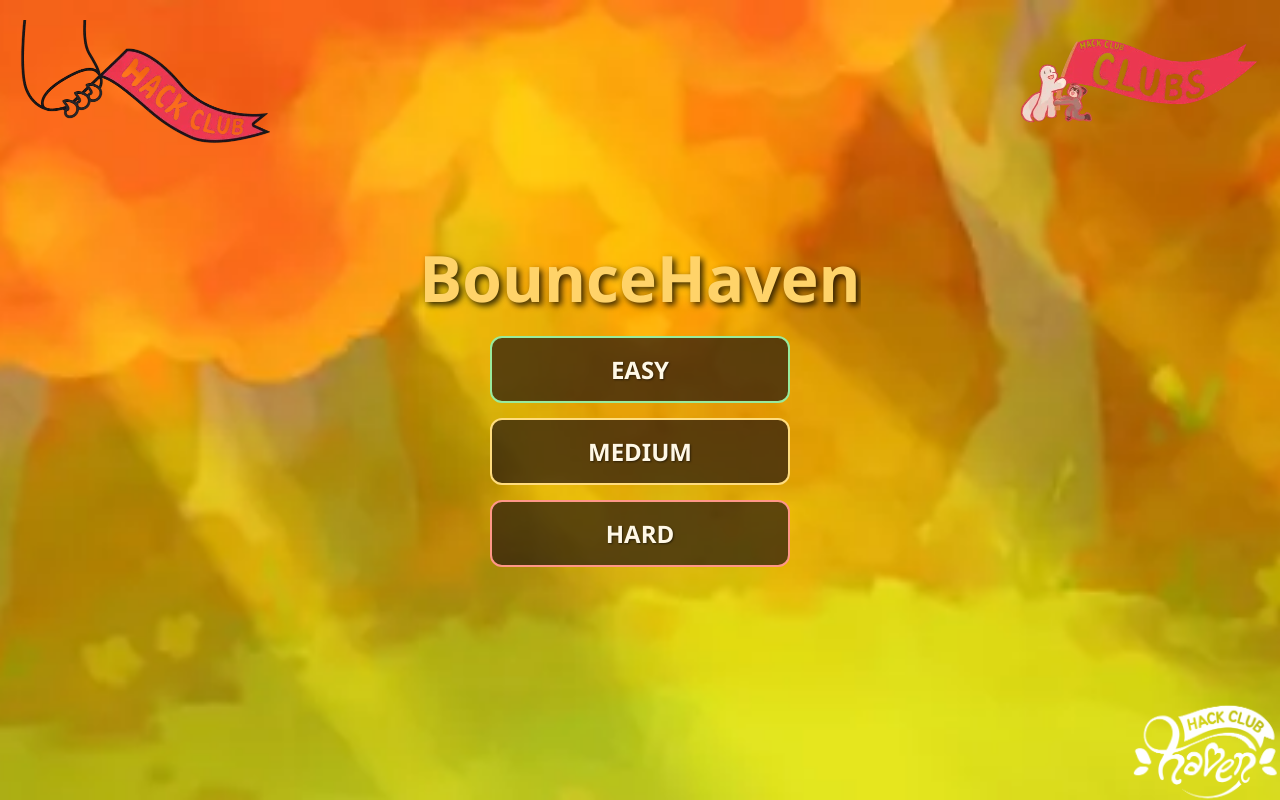
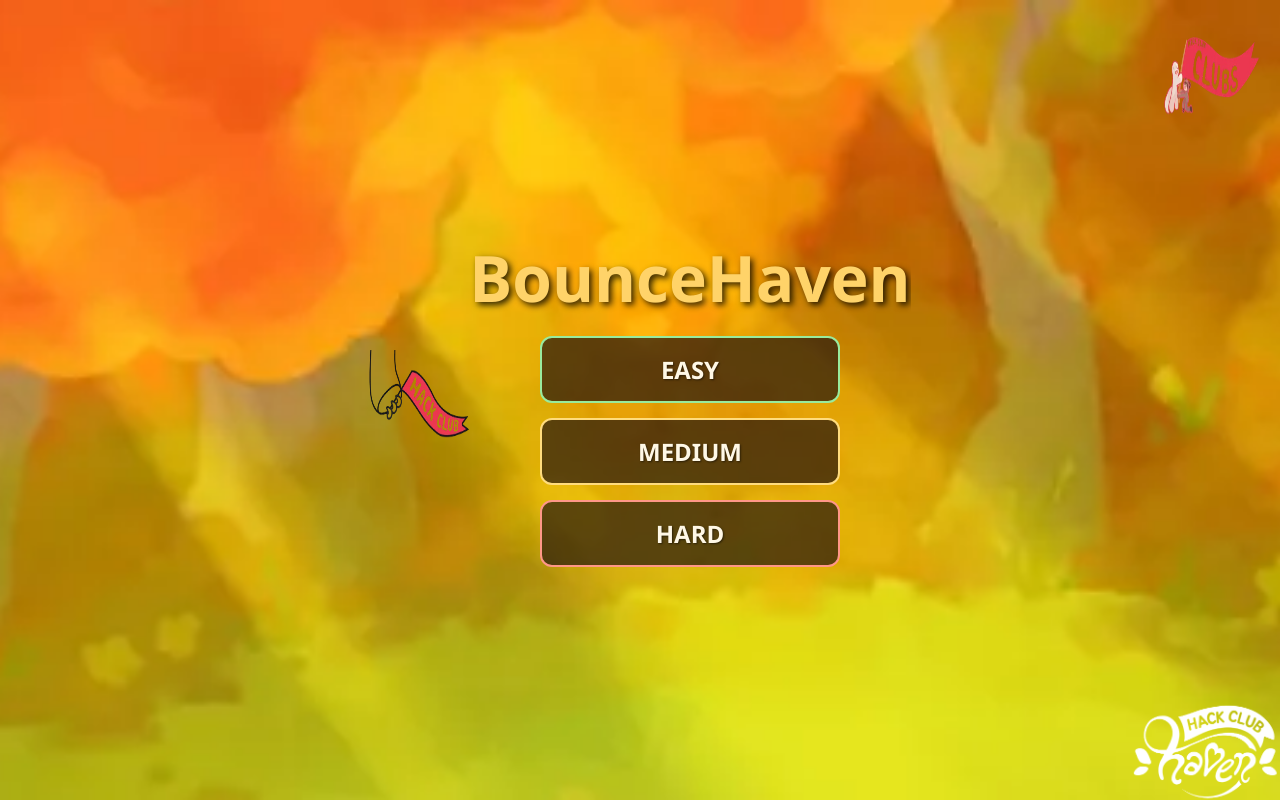
Before and after one commit to be-keb/BounceHaven, a plain HTML site: page index.html in a window 1280 px wide. Drawn offline with Linux system fonts and the light colour scheme.

Commit message:
Update style.css

```diff
--- a/style.css
+++ b/style.css
@@ -75,11 +75,10 @@
   pointer-events: none;
 }
 #left {
-  position: fixed;
   top: 20px;
   left: 20px;
-  width: 250px;
-  height: auto;
+  width: 100px;
+  height: 100px;
   z-index: 10;
   pointer-events: none;
 }
@@ -88,8 +87,8 @@
   position: fixed;
   top: 20px;
   right: 20px;
-  width: 250px;
-  height: auto;
+  width: 100px;
+  height: 100px;
   z-index: 10;
   pointer-events: none;
 }
```
